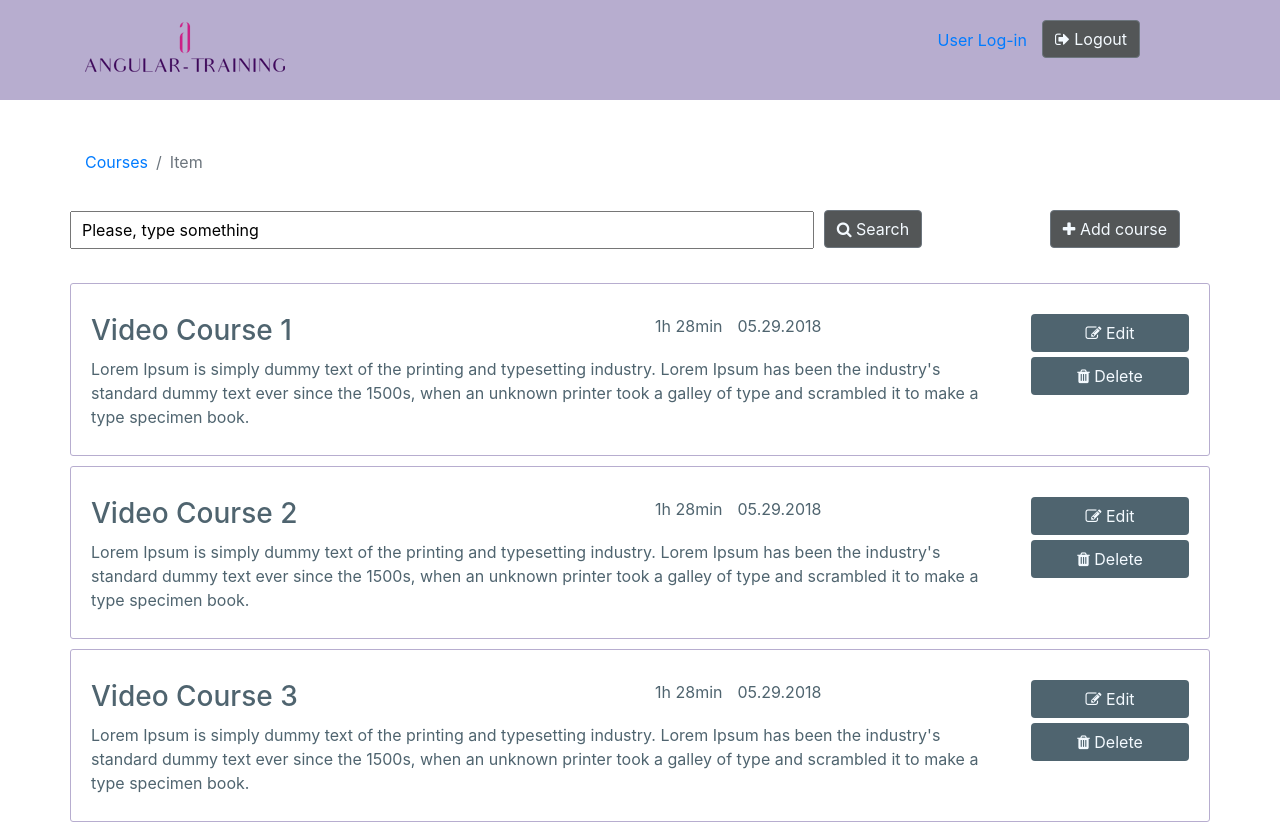
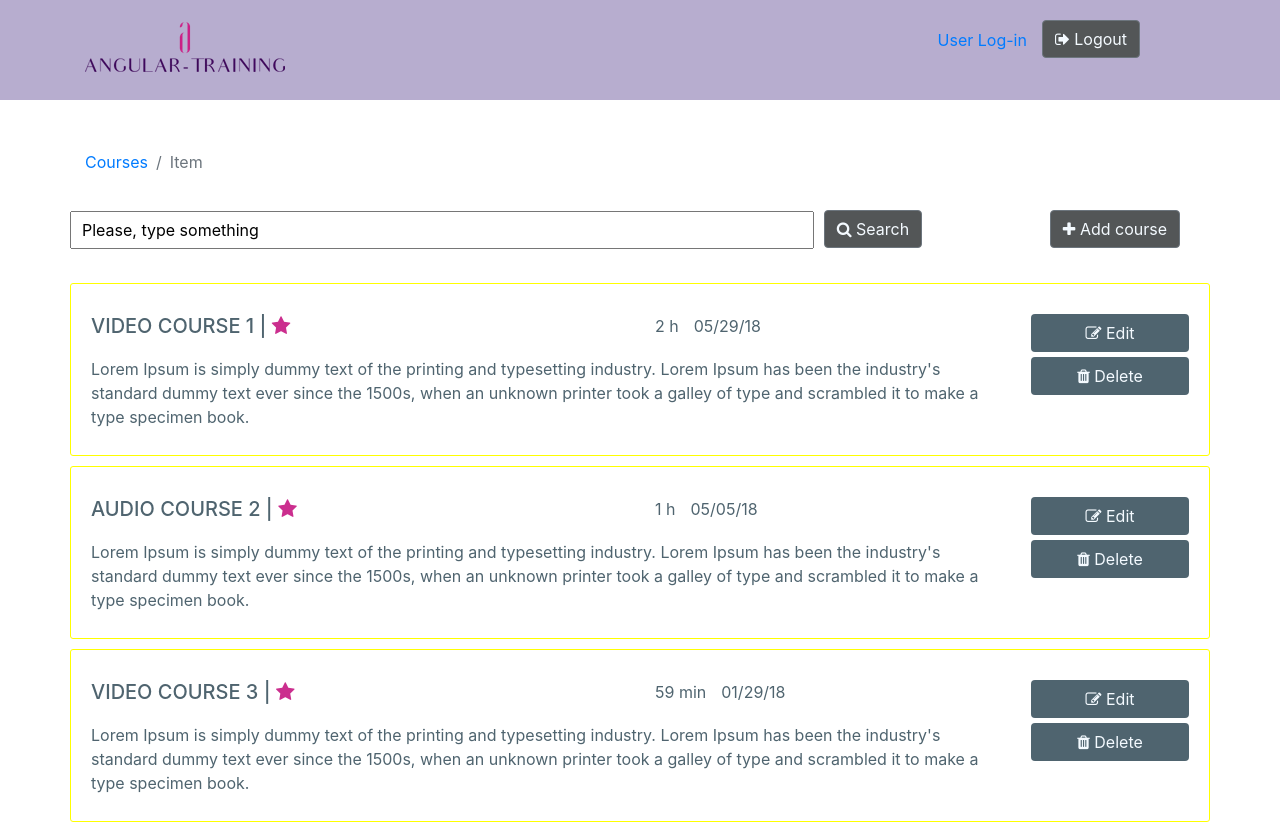
Before and after one commit to ViraDemydova/angular-homework, an Angular app: page / in a window 1280 px wide. Shown: the top 824 px of the page. Built offline with nearby package versions, Linux system fonts and the light colour scheme.

Commit message:
homework task4

```diff
--- a/src/app/courses/components/courses-list/courses-list-item/courses-list-item.component.html
+++ b/src/app/courses/components/courses-list/courses-list-item/courses-list-item.component.html
@@ -1,13 +1,13 @@
 <!-- starts course-list-item -->
 <div class="list__item">
-  <div class="list__block">
+  <div class="list__block" appHighlight>
     <div class="row">
       <div class="col-md-6 col-sm-12">
-        <h3>{{listItem.title}}{{listItem.id}}</h3>
+        <h5>{{listItem.title | uppercase }}{{listItem.id}} | <i *appHide="false" [ngClass]="'ico-bg'" class="fa fa-star" aria-hidden="true"></i></h5>
       </div>
       <div class="col-md-4 col-sm-12">
-        <time class="time">{{listItem.duration}}</time>
-        <span class="date">{{listItem.createDate}}</span>
+        <time class="time">{{listItem.duration  | myTime}}</time>
+        <span class="date">{{listItem.createDate | date:"MM/dd/yy"}}</span>
       </div>
       <div class="col-md-2 col-sm-12">
         <button class="btn btn-full"><i class="fa fa-pencil-square-o" aria-hidden="true"></i>  Edit</button>
--- /dev/null
+++ b/src/app/courses/components/courses-list/courses-list-item/hide.directive.ts
@@ -0,0 +1,20 @@
+import { Directive, ViewContainerRef, TemplateRef, Input } from '@angular/core';
+
+@Directive({
+  selector: '[appHide]'
+})
+export class HideDirective {
+
+  @Input() set appHide(condition: boolean) {
+    if (!condition) {
+      this.viewContainer.createEmbeddedView(this.templateRef);
+    } else {
+      this.viewContainer.clear();
+    }
+  }
+
+  constructor(private templateRef: TemplateRef<any>,
+    private viewContainer: ViewContainerRef) {
+  }
+
+}
--- /dev/null
+++ b/src/app/courses/components/courses-list/courses-list-item/highlight.directive.ts
@@ -0,0 +1,12 @@
+import { Directive, Renderer2, ElementRef } from '@angular/core';
+
+@Directive({
+  selector: '[appHighlight]'
+})
+export class HighlightDirective {
+
+  constructor(private el: ElementRef, private renderer: Renderer2) {
+    this.renderer.setStyle(this.el.nativeElement, 'border-color', 'yellow');
+  }
+
+}
--- /dev/null
+++ b/src/app/courses/components/courses-list/courses-list-item/myTime.pipe.ts
@@ -0,0 +1,15 @@
+import { Pipe, PipeTransform } from '@angular/core';
+
+@Pipe({
+  name: 'myTime'
+})
+export class MyTimePipe implements PipeTransform {
+  transform(value: number): string {
+    if (value > 0 && value / 60 < 1) {
+      return value + ' min';
+
+    } else {
+      return value / 60 + ' h';
+    }
+  }
+}
--- /dev/null
+++ b/src/app/courses/components/courses-list/courses-list-item/orderBy.pipe.ts
@@ -0,0 +1,23 @@
+import { Pipe, PipeTransform } from '@angular/core';
+
+@Pipe({
+  name: 'orderBy'
+})
+export class OrderByPipe implements PipeTransform {
+
+  transform(array: Array<string>, args: string): Array<string> {
+
+    if(!array || array === undefined || array.length === 0) return null;
+
+    array.sort((a: any, b: any) => {
+      if (a.date < b.date) {
+        return -1;
+      } else if (a.date > b.date) {
+        return 1;
+      } else {
+        return 0;
+      }
+    });
+    return array;
+  }
+}
--- a/src/app/courses/components/courses-list/courses-list.component.html
+++ b/src/app/courses/components/courses-list/courses-list.component.html
@@ -1,11 +1,19 @@
+<div *ngIf='ListItems && ListItems.length >0'>
   <!-- starts course-list -->
   <div class="row">
     <!-- starts course-list-item -->
     <div class="list">
-    <app-courses-list-item *ngFor="let item of ListItems"
+      <app-courses-list-item *ngFor="let item of ListItems | orderBy: 'createDate'"
                              [listItem]="item"
                              (deleteCourse)="onChangeId($event)"></app-courses-list-item>
     </div>
     <button class="btn btn-full btn-secondary" (click)="onHandleclick()"><i class="fa fa-download" aria-hidden="true"></i>  LOAD MORE</button>
   </div>
   <!-- ends course-list -->
+</div>
+
+<div *ngIf='ListItems == undefined || ListItems.length == 0'>
+  <div class="row">
+    <div class="alert col-sm-12">NO DATA. FEEL FREE TO ADD A NEW COURSE</div>
+  </div>
+</div>
--- a/src/app/courses/models/courses-list-item.model.ts
+++ b/src/app/courses/models/courses-list-item.model.ts
@@ -1,15 +1,15 @@
 export interface CoursesListItem {
   id: number;
   title: string;
-  createDate: string;
-  duration: string;
+  createDate: object;
+  duration: number;
   description: string;
 }
 
 export class CourseModel implements CoursesListItem {
   constructor(public id: number,
               public title: string,
-              public createDate: string,
-              public duration: string,
+              public createDate: object,
+              public duration: number,
               public description: string) {}
 }
--- a/src/app/courses/services/courses-list-item.service.ts
+++ b/src/app/courses/services/courses-list-item.service.ts
@@ -5,6 +5,11 @@ import { CoursesListItem } from '../models/courses-list-item.model';
   providedIn: 'root'
 })
 export class CoursesListItemService {
+  date1 = new Date('05.29.2018');
+  date2 = new Date('05.05.2018');
+  date3 = new Date('01.29.2018');
+  date4 = new Date('12.29.2017');
+  date5 = new Date('02.01.2016');
 
   constructor() { }
 
@@ -13,38 +18,38 @@ export class CoursesListItemService {
       {
         id: 1,
         title: 'Video Course ',
-        createDate: '05.29.2018',
-        duration: '1h 28min',
+        createDate: this.date1,
+        duration: 120,
         description: 'Lorem Ipsum is simply dummy text of the printing and typesetting industry. Lorem Ipsum has been the industry\'s standard dummy text ever since the 1500s, when an unknown printer took a galley of type and scrambled it to make a type specimen book.'
       },
       {
         id: 2,
-        title: 'Video Course ',
-        createDate: '05.29.2018',
-        duration: '1h 28min',
+        title: 'Audio Course ',
+        createDate: this.date2,
+        duration: 60,
         description: 'Lorem Ipsum is simply dummy text of the printing and typesetting industry. Lorem Ipsum has been the industry\'s standard dummy text ever since the 1500s, when an unknown printer took a galley of type and scrambled it to make a type specimen book.'
       },
       {
         id: 3,
         title: 'Video Course ',
-        createDate: '05.29.2018',
-        duration: '1h 28min',
+        createDate: this.date3,
+        duration: 59,
         description: 'Lorem Ipsum is simply dummy text of the printing and typesetting industry. Lorem Ipsum has been the industry\'s standard dummy text ever since the 1500s, when an unknown printer took a galley of type and scrambled it to make a type specimen book.'
       },
       {
         id: 4,
-        title: 'Video Course ',
-        createDate: '05.29.2018',
-        duration: '1h 28min',
+        title: 'Audio Course ',
+        createDate: this.date4,
+        duration: 367,
         description: 'Lorem Ipsum is simply dummy text of the printing and typesetting industry. Lorem Ipsum has been the industry\'s standard dummy text ever since the 1500s, when an unknown printer took a galley of type and scrambled it to make a type specimen book.'
       },
       {
         id: 5,
         title: 'Video Course ',
-        createDate: '05.29.2018',
-        duration: '1h 28min',
+        createDate: this.date5,
+        duration: 20,
         description: 'Lorem Ipsum is simply dummy text of the printing and typesetting industry. Lorem Ipsum has been the industry\'s standard dummy text ever since the 1500s, when an unknown printer took a galley of type and scrambled it to make a type specimen book.'
-      },
+      }
     ];
   }
 }
--- a/src/styles.css
+++ b/src/styles.css
@@ -96,6 +96,18 @@ footer{
   margin-right: 15px;
 }
 
+.alert {
+  width: 100%;
+  background: #cb2e8e;
+  color: #fff;
+  font-size: 16px;
+  text-align: center;
+}
+
+.ico-bg {
+  color: #cb2e8e;
+}
+
 /* Small Devices, Tablets */
 @media only screen and (max-width : 768px) {
   .float-right {
```
Also changed, not shown: src/app/courses/components/courses-list/courses-list-item/filter.pipe.ts (added, +14 -0 lines), src/app/courses/courses.module.ts (+9 -1 lines). Lines whose indentation alone changed are shown as unchanged.
